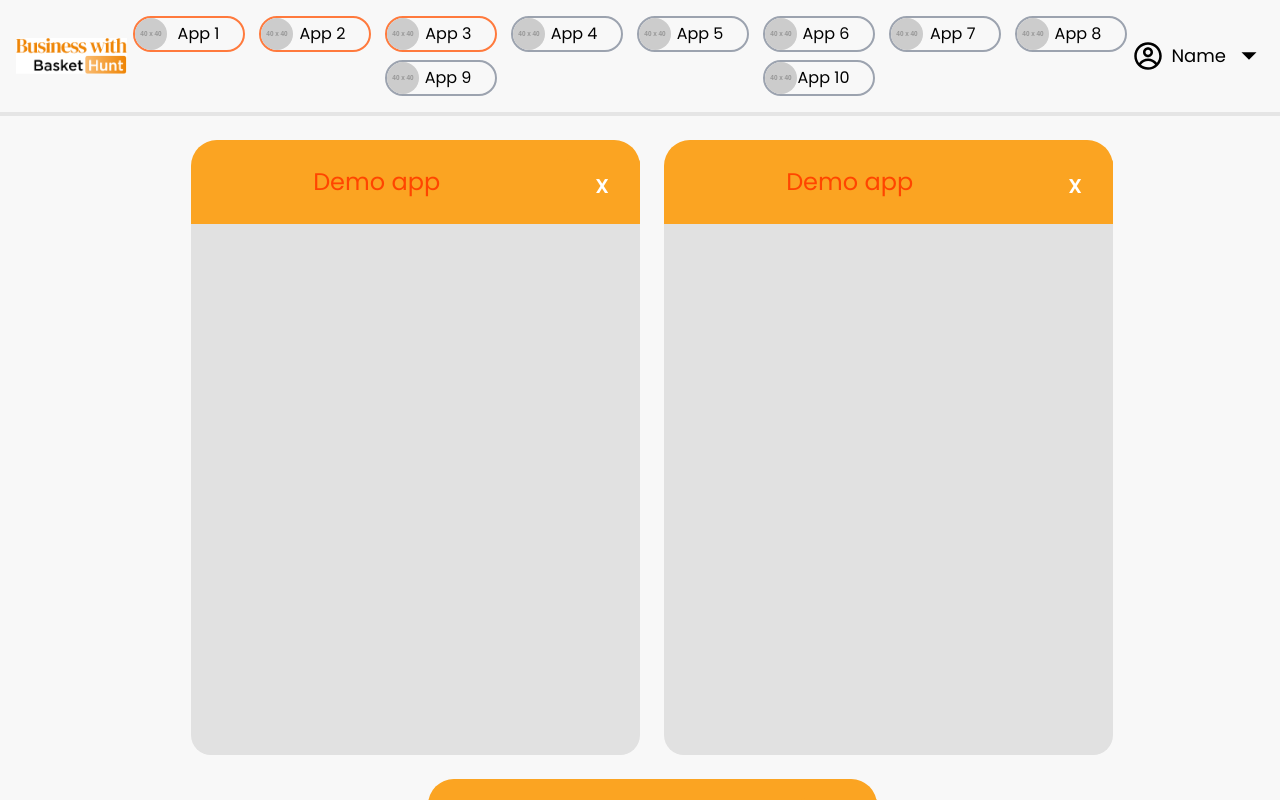
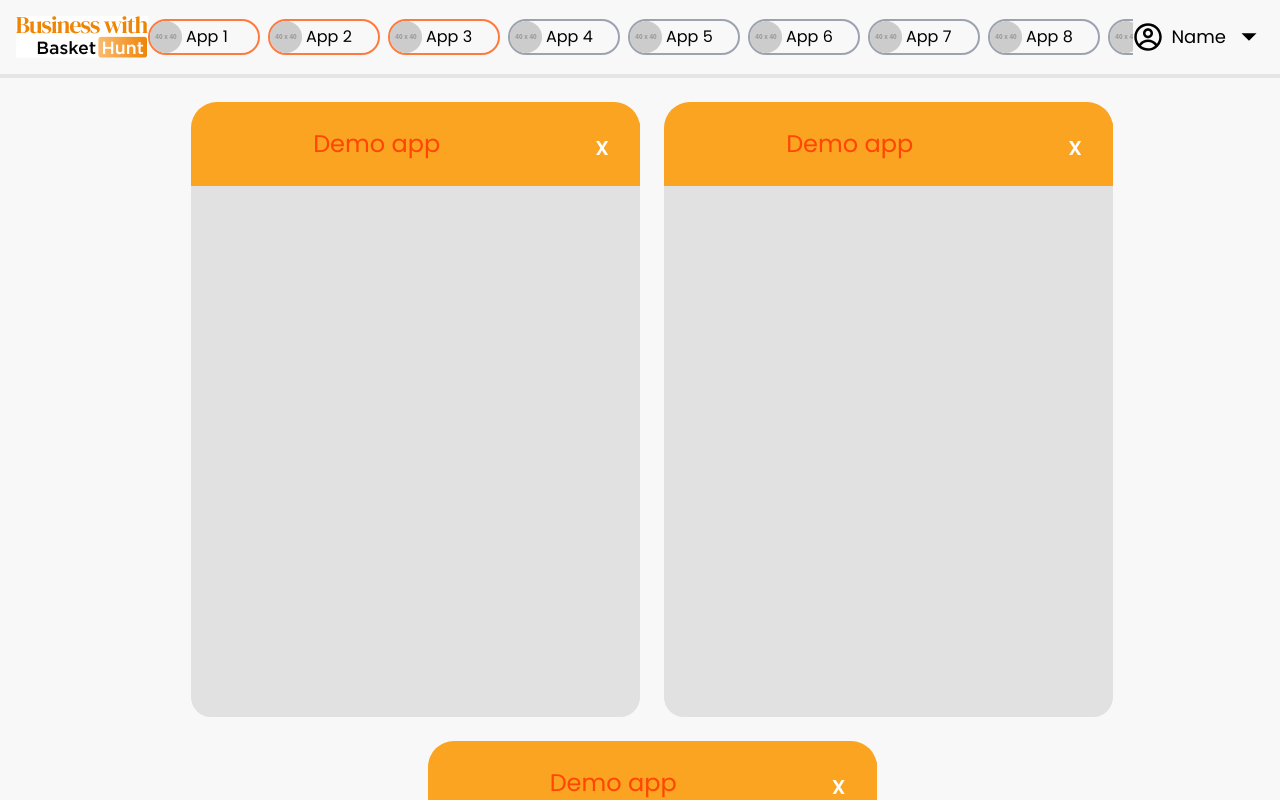
Before and after one commit to ntiwari11/BasketHunt-Dashboard, a React (Create React App) app in the folder client/: page /appdashboard in a window 1280 px wide. Shown: the top 800 px of the page. Built offline with nearby package versions, Linux system fonts and the light colour scheme.

Commit message:
fix NavbarAppList responsiveness

```diff
--- a/client/src/App.css
+++ b/client/src/App.css
@@ -37,3 +37,23 @@ ul {
   background: rgba(255, 255, 255, 0);
   transition: 0.4s;
 }
+
+.removeScroll::-webkit-scrollbar {
+  background-color: rgba(204,204,204,0);
+  height: 5px;
+}
+.removeScroll::-webkit-scrollbar-thumb {
+  background-color: rgba(237,201,161,0);
+  height: 5px;
+}
+
+.removeScroll::-webkit-scrollbar:hover {
+  height: 15px;
+  background-color: rgba(204,204,204,0.7);
+  cursor: pointer;
+}
+.removeScroll::-webkit-scrollbar-thumb:hover {
+  height: 15px;
+  background-color: rgba(188, 112, 71, 0.3);
+
+}
--- a/client/src/components/DashboardContainer/Navbar/AppList/NavbarAppList.jsx
+++ b/client/src/components/DashboardContainer/Navbar/AppList/NavbarAppList.jsx
@@ -90,12 +90,12 @@ const NavbarAppList = ({setAppTabs,appTabs}) => {
   }
 
   return (
-    <ul className="hidden lg:flex justify-evenly  flex-wrap gap-2 ">
+    <ul className="hidden lg:flex justify-start flex-nowrap overflow-x-scroll gap-2 removeScroll" >
       {appLists.length > 10
         ? appLists.slice(0, 9).map((item, index) => (
             <div className="hover:cursor-pointer" key={index} onClick={()=>addTab(item)}>
               <li
-                className={`flex justify-between items-center  border-2 ml-3  rounded-full w-28 ${
+                className={`flex justify-start gap-1 items-center  border-2 rounded-full w-28 ${
                   appTabs.find((tab)=>tab.id===item.id)
                     ? "border-appListColor-400"
                     : "border-gray-400"
@@ -106,7 +106,7 @@ const NavbarAppList = ({setAppTabs,appTabs}) => {
                   alt="app name"
                   className="w-8 h-8 rounded-full"
                 />
-                <span className="text-black pr-6  hover:text-gray-300">
+                <span className="text-black hover:text-gray-300">
                   {item.appName}
                 </span>
               </li>
@@ -115,7 +115,7 @@ const NavbarAppList = ({setAppTabs,appTabs}) => {
         : appLists.map((item, index) => (
             <div className="hover:cursor-pointer" key={index} onClick={()=>addTab(item)}>
               <li
-                className={`flex justify-between items-center border-2  rounded-full w-28 ${
+                className={`flex justify-start gap-1 items-center border-2  rounded-full w-28 ${
                   appTabs.find((tab)=>tab.id===item.id)
                     ? "border-appListColor-400"
                     : "border-gray-400"
@@ -126,7 +126,7 @@ const NavbarAppList = ({setAppTabs,appTabs}) => {
                   alt="app name"
                   className="w-8 h-8 rounded-full"
                 />
-                <span className="text-black pr-6  hover:text-gray-300">
+                <span className="text-black hover:text-gray-300">
                   {item.appName}
                 </span>
               </li>
@@ -136,14 +136,14 @@ const NavbarAppList = ({setAppTabs,appTabs}) => {
       {appLists.length > 10 ? (
         <div >
           <li
-            className={`flex justify-between items-center border-2  rounded-full w-28 border-gray-400`}
+            className={`flex justify-start gap-1 items-center border-2  rounded-full w-28 border-gray-400`}
           >
             <img
               src="https://via.placeholder.com/40"
               alt="app name"
-              className="w-8 h-8 rounded-full"
+              className="w-8 h-8 rounded-full "
             />
-            <a href="/" className="text-black pr-6  hover:text-gray-300">
+            <a href="/" className="text-black hover:text-gray-300 whitespace-nowrap">
               view all
             </a>
           </li>
--- a/client/src/components/DashboardContainer/Navbar/Logo/NavbarLogo.jsx
+++ b/client/src/components/DashboardContainer/Navbar/Logo/NavbarLogo.jsx
@@ -2,7 +2,7 @@ import React from "react";
 
 const NavbarLogo = () => {
   return (
-    <div>
+    <div className="min-w-[132px]">
       <img src="./Logo.png" alt="Logo" />
     </div>
   );
```
